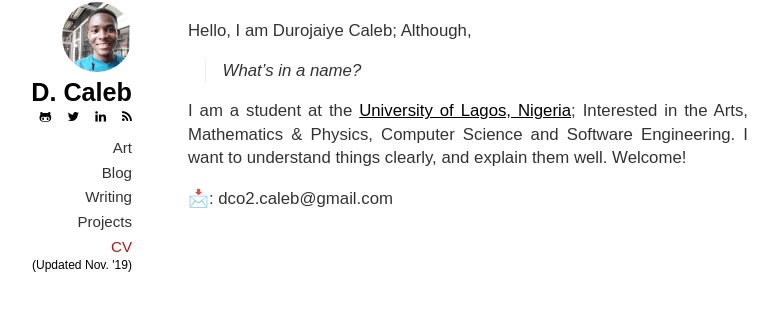
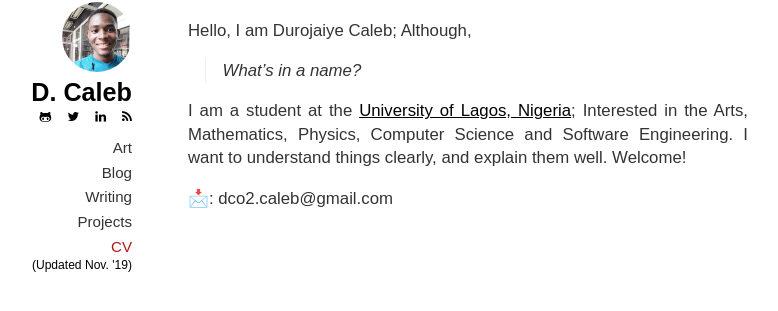
Before and after one commit to dCO2/blog-gh-pages, a Jekyll site: the page built from index.md, in a window 1280 px wide. Shown: the part 124-435 px from the top of the page, without its empty margins (188-966 px from the left). Built offline with Jekyll 4.4.1, drawn with Linux system fonts in a browser that asks for light colours; some web fonts are replaced.

```diff
--- a/index.md
+++ b/index.md
@@ -9,7 +9,7 @@ title: Home
 Hello, I am Durojaiye Caleb; Although,
 > What's in a name?
 
-I am a student at the [University of Lagos, Nigeria][1]; Interested in the Arts, Mathematics & Physics, Computer Science and Software Engineering. I want to understand things clearly, and explain them well. Welcome!
+I am a student at the [University of Lagos, Nigeria][1]; Interested in the Arts, Mathematics, Physics, Computer Science and Software Engineering. I want to understand things clearly, and explain them well. Welcome!
 
 
 📩: dco2.caleb@gmail.com
```
